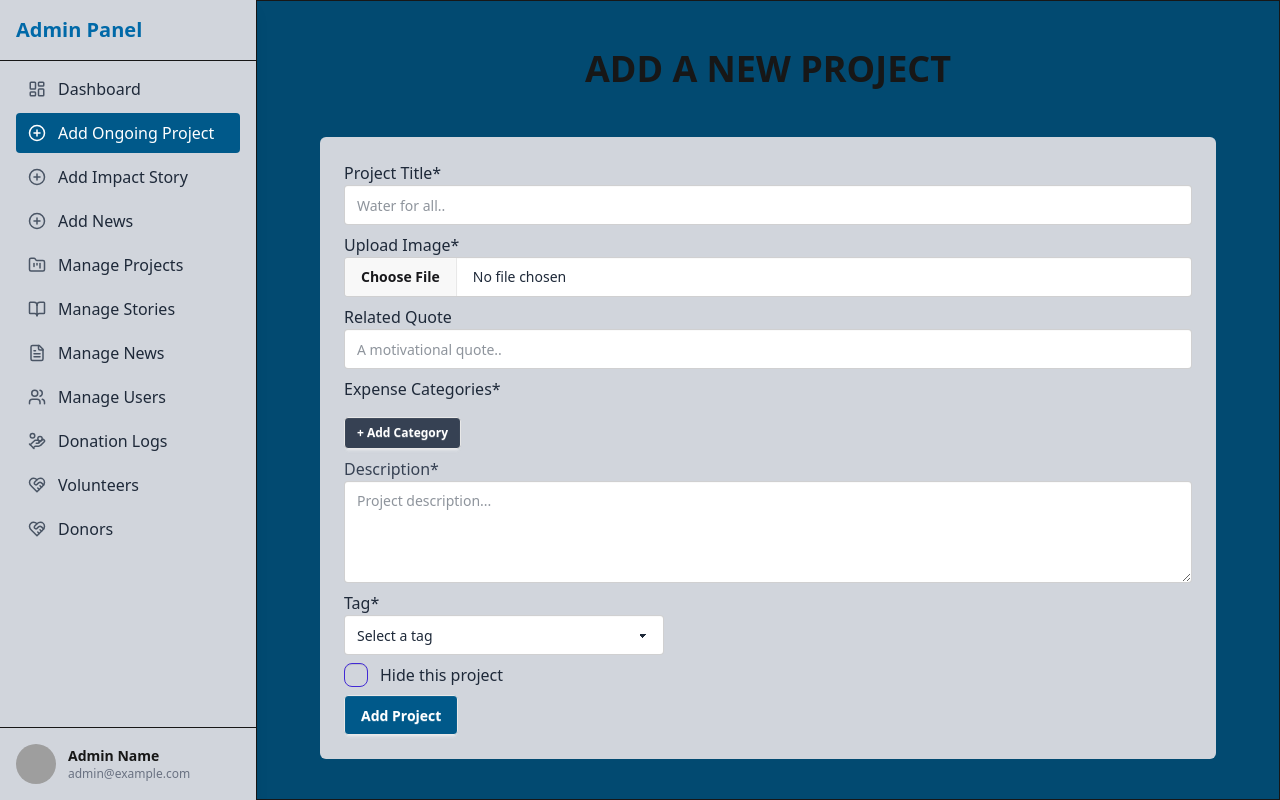
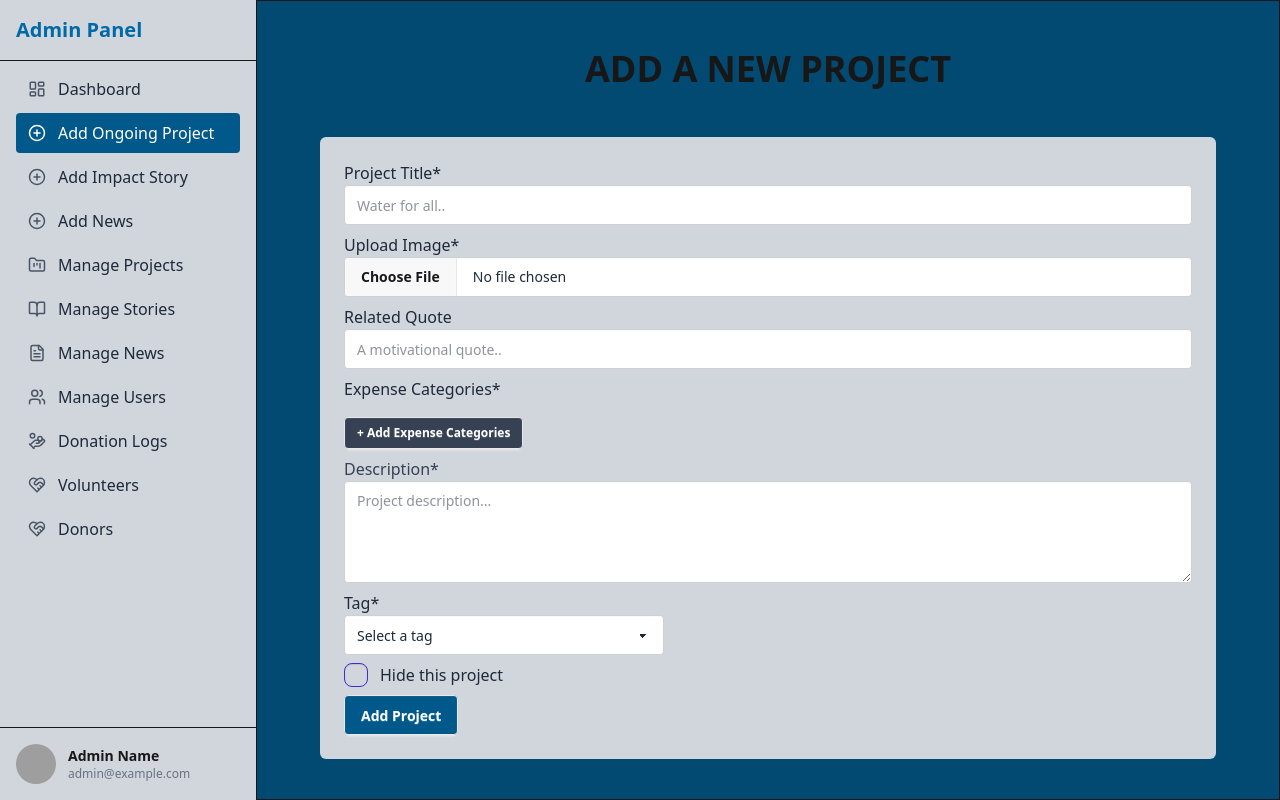
Before and after one commit to nishathub/care-link, a Next.js app: page /add-ongoing-project in a window 1280 px wide. Built offline with nearby package versions, Linux system fonts and the light colour scheme; grey boxes are pictures that could not be loaded.

Commit message:
Dynamic field array is a separate reusable component

```diff
--- a/src/components/Dashboard/ProjectForm/ProjectForm.jsx
+++ b/src/components/Dashboard/ProjectForm/ProjectForm.jsx
@@ -1,6 +1,6 @@
 "use client";
 
-import { useForm, useFieldArray } from "react-hook-form";
+import { useForm } from "react-hook-form";
 import { useState } from "react";
 import axios from "axios";
 import SectionHeading from "@/components/SectionHeading/SectionHeading";
@@ -10,6 +10,7 @@ import FormTextAreaInput from "@/components/FormInput/FormTextAreaInput";
 import OverlayLoader from "@/components/FormInput/OverLayLoader";
 import FormCheckboxInput from "@/components/FormInput/FormCheckBoxInput";
 import FormSelectInput from "@/components/FormInput/FormSelectInput";
+import FormDynamicFieldList from "@/components/FormInput/FormDynamicFieldList";
 
 const ProjectForm = () => {
   const [isSubmitting, setIsSubmitting] = useState(false);
@@ -25,11 +26,6 @@ const ProjectForm = () => {
     defaultValues: {
       expenseCategories: [""],
     },
-  });
-
-  const { fields, append, remove } = useFieldArray({
-    control,
-    name: "expenseCategories",
   });
 
   const onSubmit = async (data) => {
@@ -111,38 +107,13 @@ const ProjectForm = () => {
           />
 
           {/* Expense Categories */}
-          <div>
-            <span className="label-text text-gray-800">
-              Expense Categories*
-            </span>
-            <div className="space-y-2 mt-2">
-              {fields.map((field, index) => (
-                <div key={field.id} className="flex gap-2 items-center">
-                  <input
-                    {...register(`expenseCategories.${index}`, {
-                      required: "Category cannot be empty",
-                    })}
-                    placeholder={`Category ${index + 1}`}
-                    className="input input-bordered w-full bg-white text-gray-800"
-                  />
-                  <button
-                    type="button"
-                    onClick={() => remove(index)}
-                    className="text-red-500 text-sm cursor-pointer hover:underline"
-                  >
-                    Remove
-                  </button>
-                </div>
-              ))}
-              <button
-                type="button"
-                onClick={() => append("")}
-                className="btn btn-sm bg-gray-700 text-white mt-2"
-              >
-                + Add Category
-              </button>
-            </div>
-          </div>
+          <FormDynamicFieldList
+            control={control}
+            register={register}
+            required={true}
+            name="expenseCategories"
+            label="Expense Categories"
+          />
 
           {/* Description */}
           <FormTextAreaInput
--- /dev/null
+++ b/src/components/FormInput/FormDynamicFieldList.jsx
@@ -0,0 +1,45 @@
+import { useFieldArray } from "react-hook-form";
+
+const FormDynamicFieldList = ({
+  control,
+  register,
+  name,
+  label,
+  required = false,
+  errors,
+}) => {
+  const { fields, append, remove } = useFieldArray({ control, name });
+
+  return (
+    <div>
+      <span className="label-text text-gray-800">{label}*</span>
+      <div className="space-y-2 mt-2">
+        {fields.map((field, index) => (
+          <div key={field.id} className="flex gap-2 items-center">
+            <input
+              {...register(`${name}.${index}`, { required })}
+              placeholder={`Item ${index + 1}`}
+              className="input input-bordered w-full bg-white text-gray-800"
+            />
+            <button
+              type="button"
+              onClick={() => remove(index)}
+              className="text-red-500 text-sm hover:underline"
+            >
+              Remove
+            </button>
+          </div>
+        ))}
+        <button
+          type="button"
+          onClick={() => append("")}
+          className="btn btn-sm bg-gray-700 text-white mt-2"
+        >
+          + Add {label}
+        </button>
+      </div>
+    </div>
+  );
+};
+
+export default FormDynamicFieldList;
--- a/src/components/FormInput/FormSelectInput.jsx
+++ b/src/components/FormInput/FormSelectInput.jsx
@@ -1,4 +1,4 @@
-const FormSelectInput = ({ label, register, name, required, errors, options }) => (
+const FormSelectInput = ({ label, register, name, required = false, errors, options }) => (
   <label className="form-control w-full">
     <p className="label-text text-gray-800">{label}</p>
     <select
--- a/src/components/FormInput/FormTextAreaInput.jsx
+++ b/src/components/FormInput/FormTextAreaInput.jsx
@@ -1,4 +1,4 @@
-const FormTextAreaInput = ({ label, register, name, required, errors, placeholder }) => (
+const FormTextAreaInput = ({ label, register, name, required = false, errors, placeholder }) => (
   <label className="form-control w-full">
     <span className="label-text text-gray-700">{label}</span>
     <textarea
--- a/src/components/FormInput/FormTextInput.jsx
+++ b/src/components/FormInput/FormTextInput.jsx
@@ -1,4 +1,4 @@
-const FormTextInput = ({ label, name, register, required, errors, ...rest }) => (
+const FormTextInput = ({ label, name, register, required = false, errors, ...rest }) => (
   <label className="form-control w-full">
     <span className="label-text text-gray-800">{label}</span>
     <input
```
